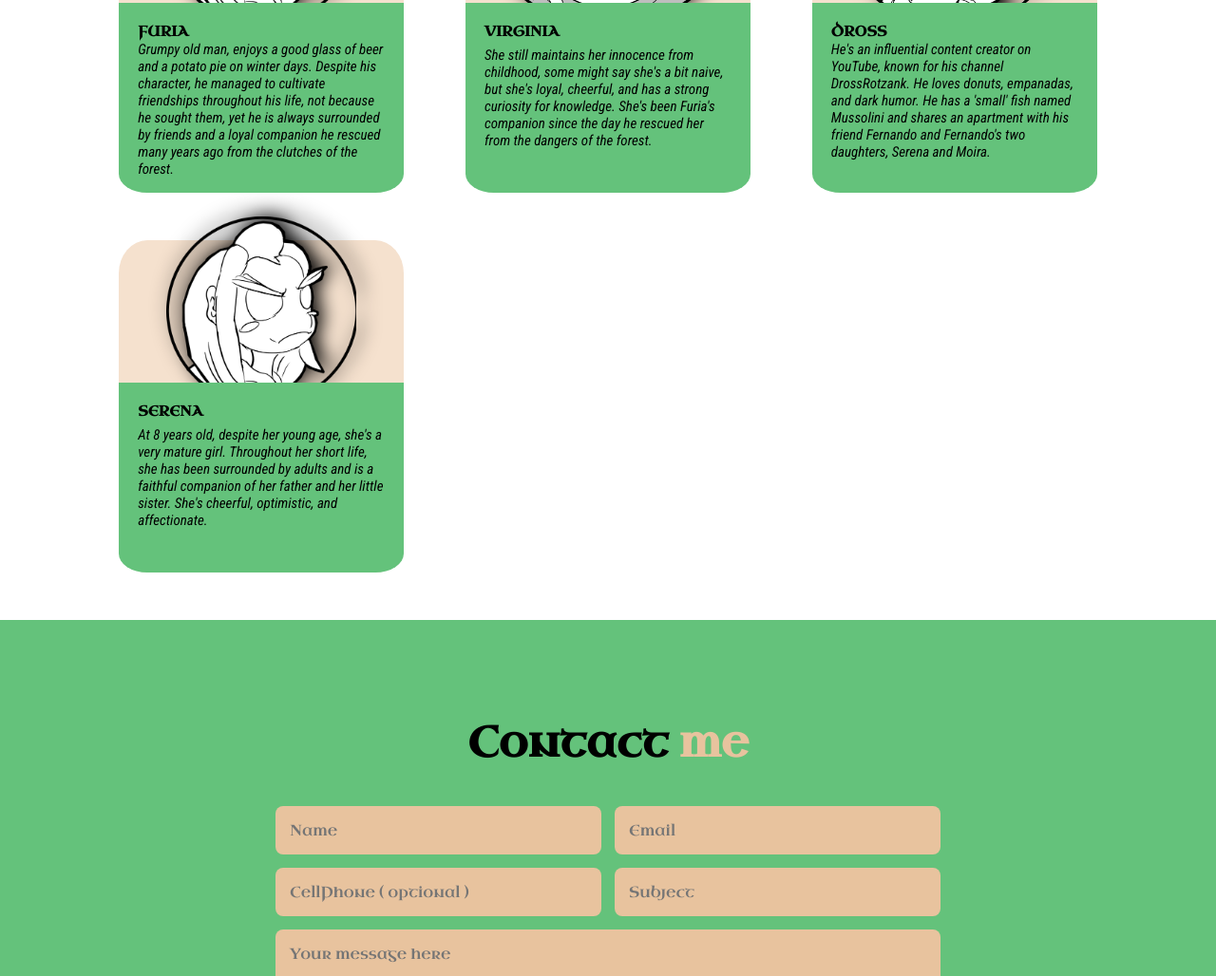
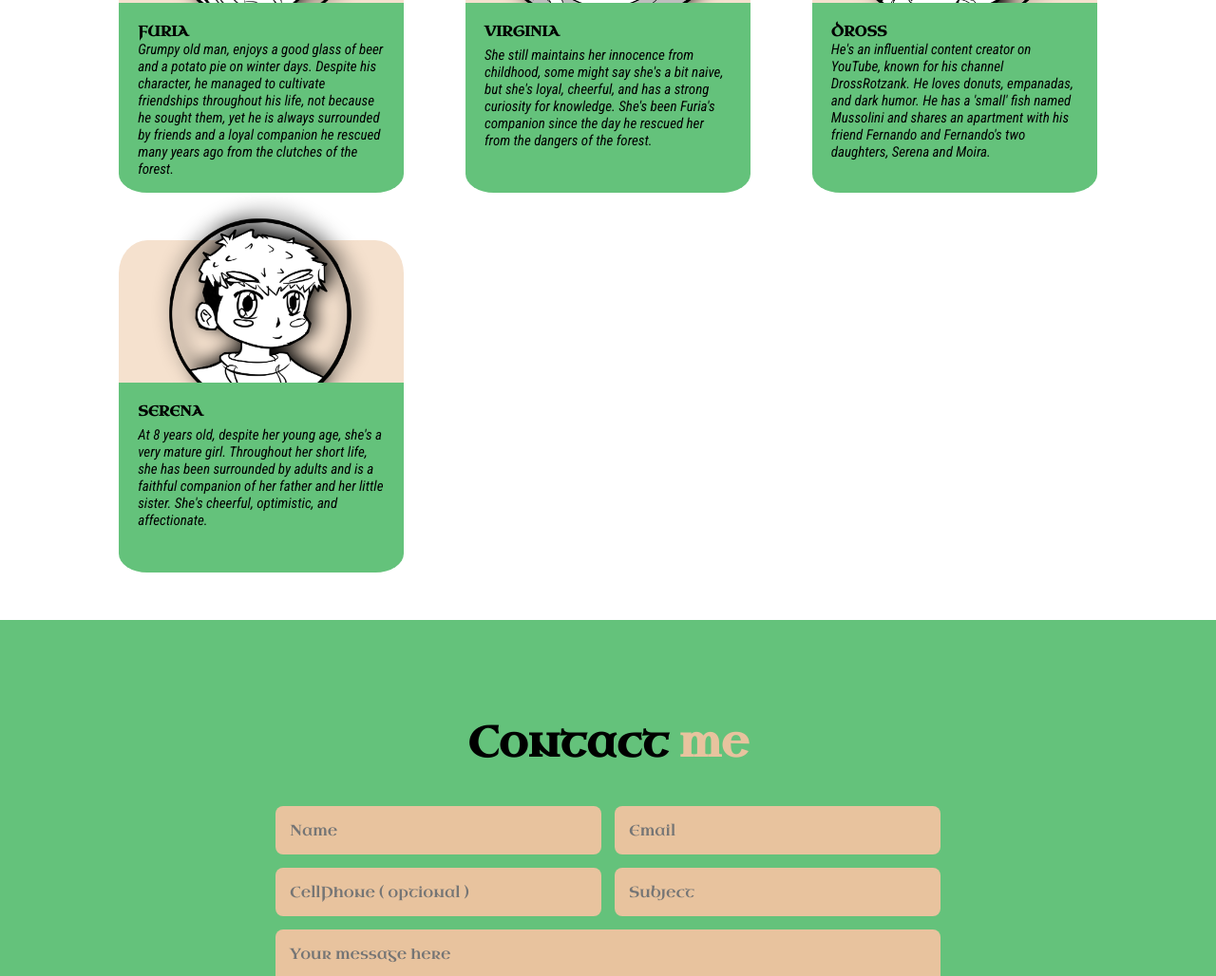
Before and after one commit to megastratofall/great-great-grandson, a plain HTML site: page index.html in a window 1280 px wide. Shown: the part 1231-2259 px from the top of the page at 95% size. Drawn offline with nearby package versions, Linux system fonts and the light colour scheme.

Commit message:
Add files via upload

```diff
--- a/styles.css
+++ b/styles.css
@@ -447,7 +447,7 @@ transition: .5s ease;
     .imagen_personaje_4{
         height: 200px;
         width: 200px;
-        background-image: url(img/PORTRAIT-FURY.png);
+        background-image: url(img/PORTRAIT-SERE.png);
         background-size: cover;
         margin-bottom: 200px;
         transition: 300ms;
```
